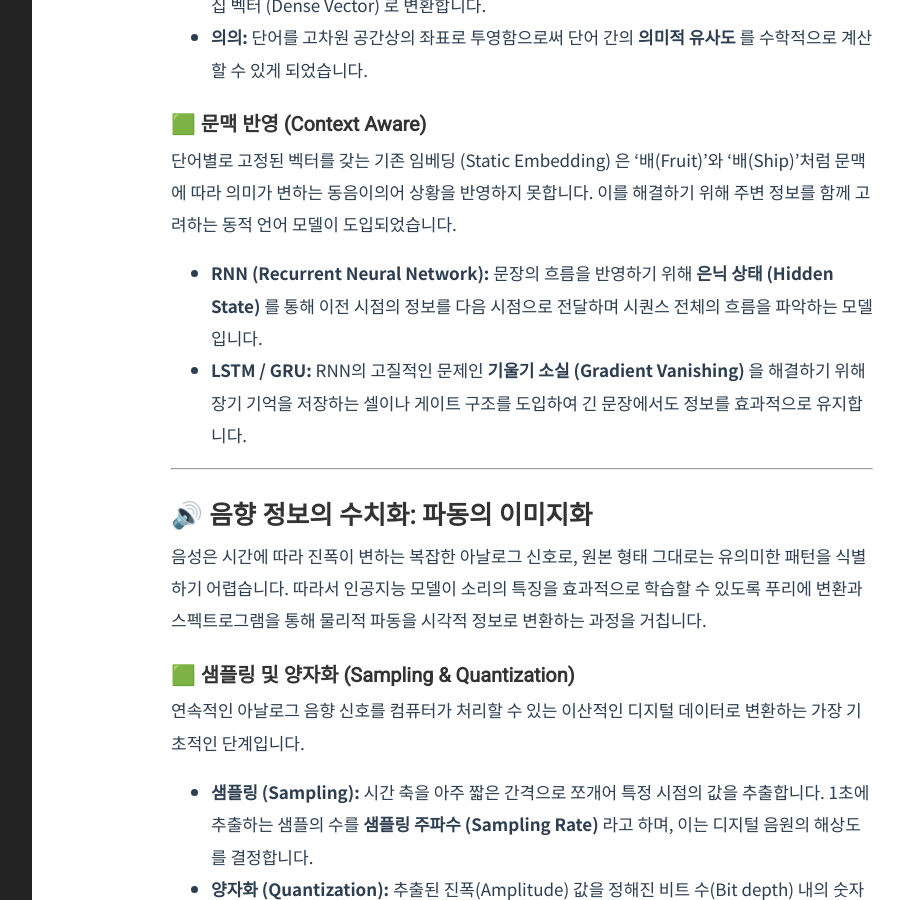
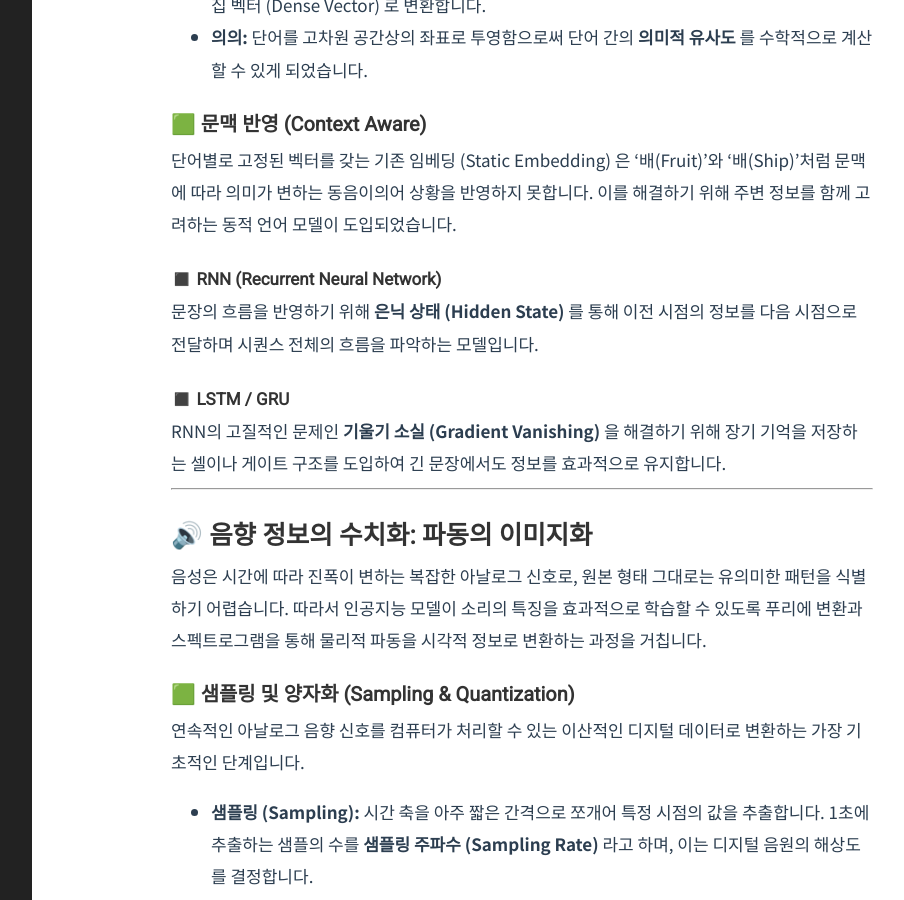
Before and after one commit to Youngjun-CV/Youngjun-CV.github.io, a Jekyll site: the page built from _posts/multimodal/2026-03-11-unimodal-representation.markdown, in a window 1280 px wide and 900 px high, scrolled down 1901 px. Shown: the whole window, without its empty margins (268-1172 px from the left). Built offline with Jekyll 4.4.1, drawn with Linux system fonts in a browser that asks for light colours; formulas are drawn with MathJax 3; some of the changed text lies outside the part shown.

```diff
--- a/_posts/multimodal/2026-03-11-unimodal-representation.markdown
+++ b/_posts/multimodal/2026-03-11-unimodal-representation.markdown
@@ -47,9 +47,11 @@ category: Multimodal
 ### 🟩 문맥 반영 (Context Aware)
 단어별로 고정된 벡터를 갖는 기존 임베딩 (Static Embedding) 은 '배(Fruit)'와 '배(Ship)'처럼 문맥에 따라 의미가 변하는 동음이의어 상황을 반영하지 못합니다. 이를 해결하기 위해 주변 정보를 함께 고려하는 동적 언어 모델이 도입되었습니다.
 
-* **RNN (Recurrent Neural Network):** 문장의 흐름을 반영하기 위해 **은닉 상태 (Hidden State)** 를 통해 이전 시점의 정보를 다음 시점으로 전달하며 시퀀스 전체의 흐름을 파악하는 모델입니다.
+#### ◼️ RNN (Recurrent Neural Network)
+문장의 흐름을 반영하기 위해 **은닉 상태 (Hidden State)** 를 통해 이전 시점의 정보를 다음 시점으로 전달하며 시퀀스 전체의 흐름을 파악하는 모델입니다.
 
-* **LSTM / GRU:** RNN의 고질적인 문제인 **기울기 소실 (Gradient Vanishing)** 을 해결하기 위해 장기 기억을 저장하는 셀이나 게이트 구조를 도입하여 긴 문장에서도 정보를 효과적으로 유지합니다.
+#### ◼️ LSTM / GRU
+RNN의 고질적인 문제인 **기울기 소실 (Gradient Vanishing)** 을 해결하기 위해 장기 기억을 저장하는 셀이나 게이트 구조를 도입하여 긴 문장에서도 정보를 효과적으로 유지합니다.
 
 ---
 
@@ -95,7 +97,7 @@ category: Multimodal
 
 * **상황 인지:** 이처럼 멀티모달리티는 데이터가 가진 문맥적 모호성을 해결하는 핵심 역할을 합니다.
 
-### 🟩 현실 세계 데이터의 복합성 수**
+### 🟩 현실 세계 데이터의 복합성 수
 우리가 살아가는 현실의 모든 정보는 시각, 청각, 촉각 등이 정교하게 얽힌 멀티모달 형태입니다.
 
 * **복합 태스크 수행:** 진정한 인공지능이라면 인간처럼 다양한 감각 정보를 실시간으로 통합 처리해야 합니다.
```
